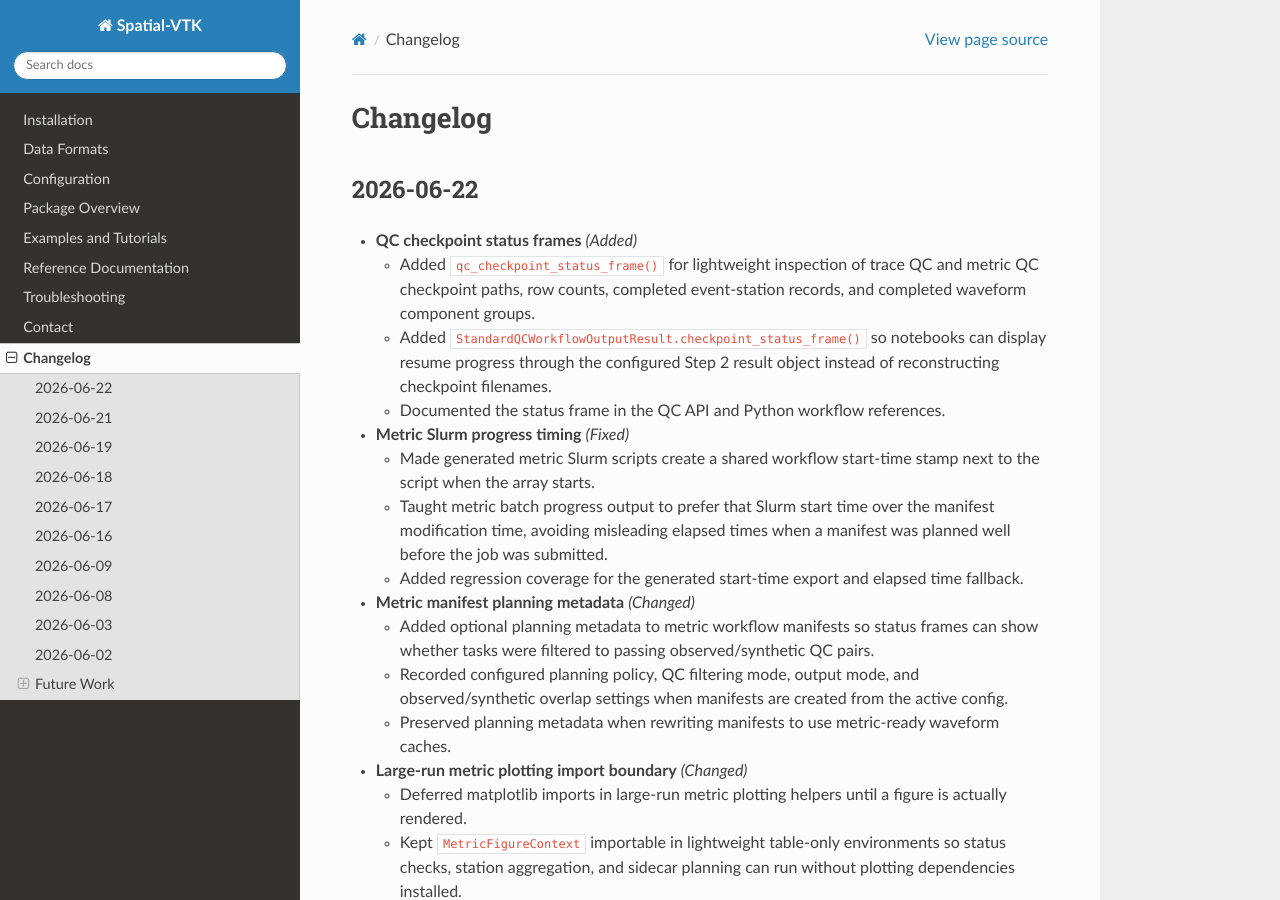
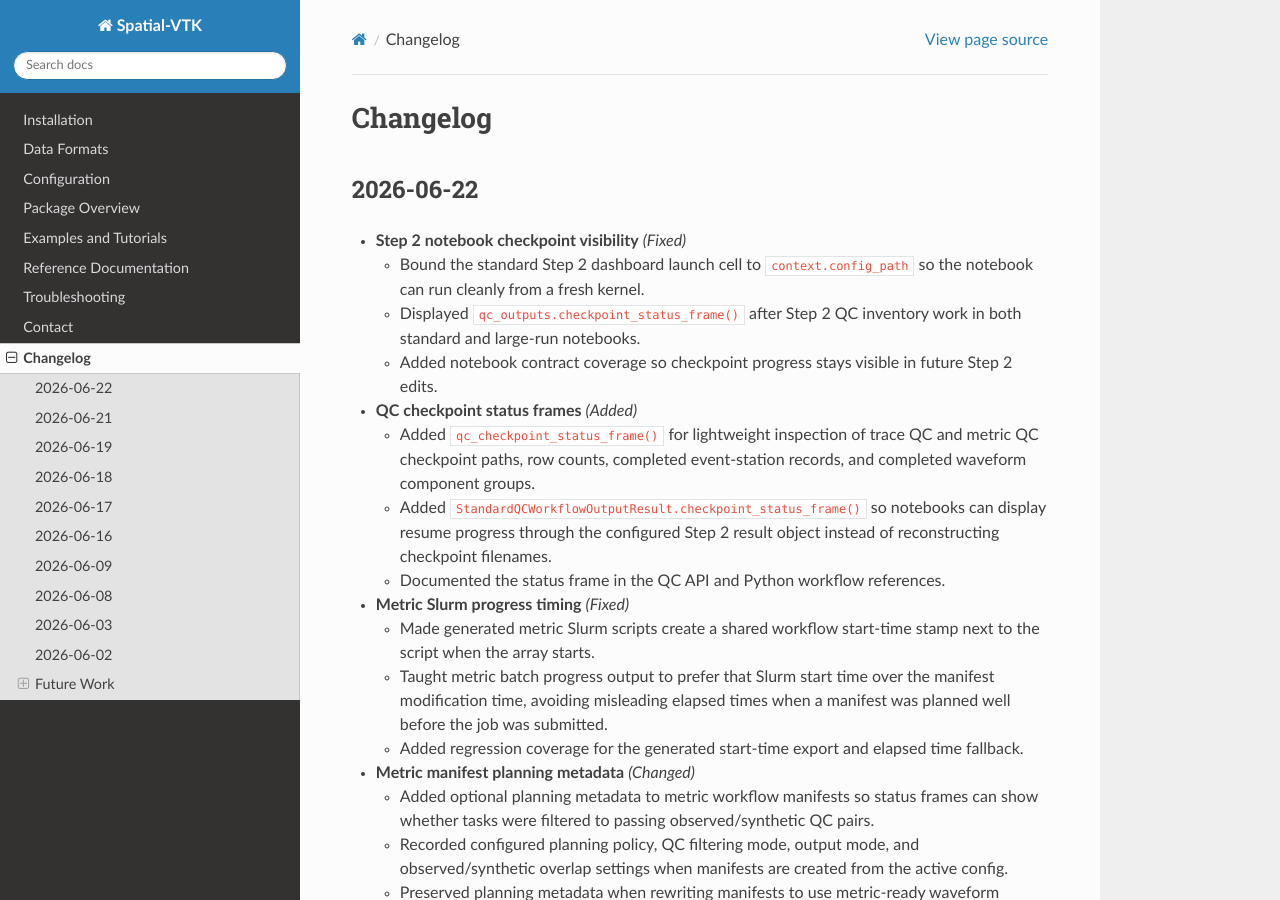
Before and after one commit to bcbirkel/spatial-vtk, a Sphinx documentation site: the page built from docs/changelog.rst, in a window 1280 px wide and 900 px high. Built offline with Sphinx 7.4.7 and the Read the Docs theme 3.1.0, drawn with Linux system fonts in a browser that asks for light colours.

Commit message:
Show QC checkpoint status in Step 2 notebooks

```diff
--- a/docs/changelog.rst
+++ b/docs/changelog.rst
@@ -3,6 +3,15 @@ Changelog
 
 2026-06-22
 ----------
+
+- **Step 2 notebook checkpoint visibility** *(Fixed)*
+
+  - Bound the standard Step 2 dashboard launch cell to
+    ``context.config_path`` so the notebook can run cleanly from a fresh kernel.
+  - Displayed ``qc_outputs.checkpoint_status_frame()`` after Step 2 QC
+    inventory work in both standard and large-run notebooks.
+  - Added notebook contract coverage so checkpoint progress stays visible in
+    future Step 2 edits.
 
 - **QC checkpoint status frames** *(Added)*
 
--- a/docs/reference/cli/metrics.rst
+++ b/docs/reference/cli/metrics.rst
@@ -425,7 +425,7 @@ svtk metrics outputs
    * - ``--dashboard-partitioned``, ``--no-dashboard-partitioned``
      - No
      - Default: ``True``
-     - Partition dashboard metric rows by model, passband, and metric. Enabled by default for large-run dashboard reads; use --no-dashboard-partitioned to write one direct metrics_long dashboard table.
+     - Partition dashboard metric rows by model, passband, and metric. Enabled by default for large-run dashboard reads; use --no-dashboard-partitioned to write one direct metrics_long dashboard table. (default: True)
 
 .. _cli-svtk-metrics-plan:
 
```
Also changed, not shown: docs/examples/large_run/step_02_large_run_quality_control.ipynb, docs/examples/step_02_quality_control.ipynb, 1 other file.
